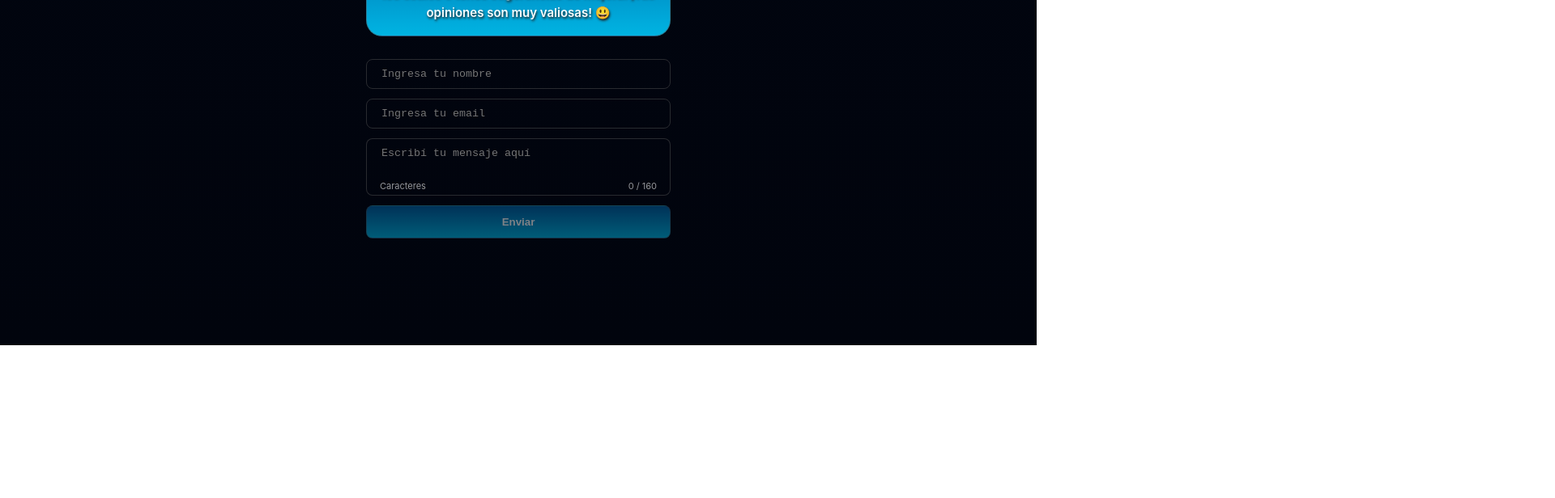
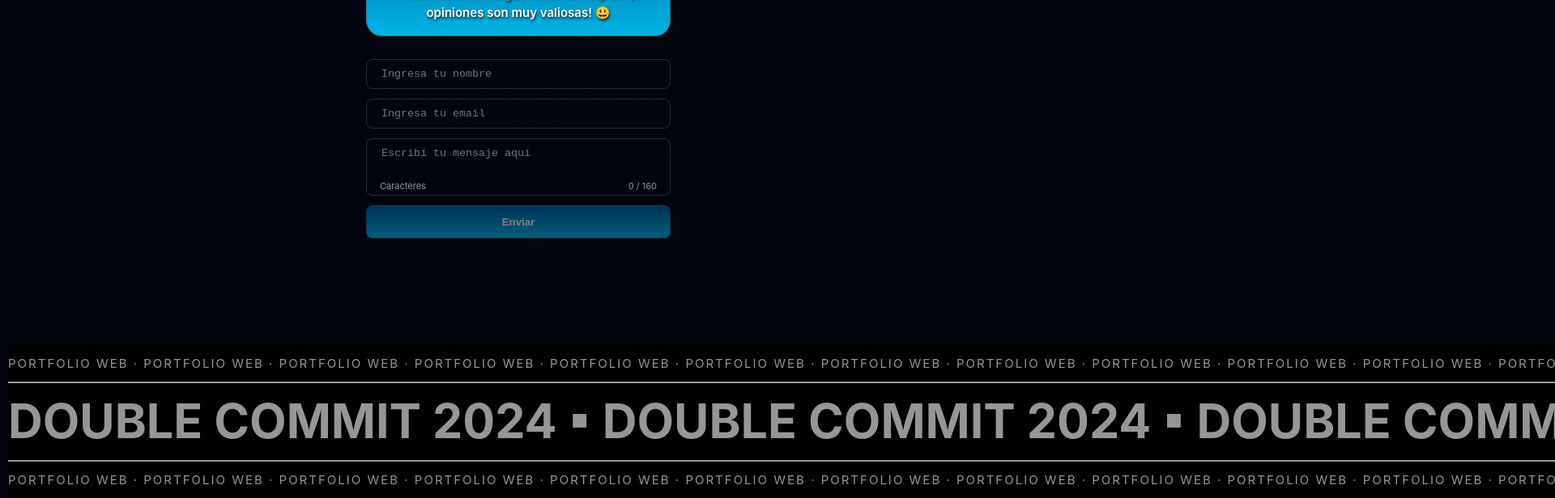
Before and after one commit to solidsnk86/double-commit, a Vue app: page / in a window 1280 px wide. Shown: the part 2877-3493 px from the top of the page at 81% size, 1920 px wide, since content can reach past the window. Before the commit the page ends 3304 px from the top, so only its background shows below. Built offline with nearby package versions, Linux system fonts and the light colour scheme; no server answers; the database is empty.

Commit message:
new marquee component added

```diff
--- a/index.html
+++ b/index.html
@@ -6,7 +6,11 @@
     <meta name="viewport" content="width=device-width, initial-scale=1.0" />
     <meta name="theme-color" content="#0099ff" />
     <meta property="description" content="Portafolio web del grupo de la UTN-FRSR 2024" />
-    <meta property="og:image" content="/src/assets/double-commit-removebg.png" />
+    <meta property="og:url" content="https://double-commit.vercel.app/" />
+    <meta
+      property="og:image"
+      content="https://raw.githubusercontent.com/PowerSystem2024/double-commit/refs/heads/main/public/double-commit.png"
+    />
     <title>Double Commit</title>
   </head>
   <body>
--- a/src/App.vue
+++ b/src/App.vue
@@ -7,6 +7,7 @@ import ProjectsComponent from './components/ProjectsComponent.vue'
 import SectionTitle from './components/SectionTitle.vue'
 import RemainTime from './components/RemainTime.vue'
 import CommentsForm from './components/CommentsForm.vue'
+import MarqueeComponent from './components/MarqueeComponent.vue'
 </script>
 
 <template>
@@ -26,6 +27,7 @@ import CommentsForm from './components/CommentsForm.vue'
   <span id="contact"></span>
   <SectionTitle children="Comentarios" />
   <CommentsForm />
+  <MarqueeComponent />
   <FooterComponent />
 </template>
 
--- a/src/assets/base.css
+++ b/src/assets/base.css
@@ -60,4 +60,5 @@ body {
   text-rendering: optimizeLegibility;
   -webkit-font-smoothing: antialiased;
   -moz-osx-font-smoothing: grayscale;
+  overflow-x: hidden;
 }
--- /dev/null
+++ b/src/components/MarqueeComponent.vue
@@ -0,0 +1,73 @@
+<script lang="js" setup></script>
+
+<template>
+  <section class="marquee">
+    <p>
+      PORTFOLIO WEB · PORTFOLIO WEB · PORTFOLIO WEB · PORTFOLIO WEB · PORTFOLIO WEB · PORTFOLIO WEB
+      · PORTFOLIO WEB · PORTFOLIO WEB · PORTFOLIO WEB · PORTFOLIO WEB · PORTFOLIO WEB · PORTFOLIO
+      WEB ·
+    </p>
+    <div class="reverse">
+      <h3>
+        DOUBLE COMMIT 2024 ▪ DOUBLE COMMIT 2024 ▪ DOUBLE COMMIT 2024 ▪ DOUBLE COMMIT 2024 ▪
+        DOUBLE COMMIT 2024 ▪
+      </h3>
+    </div>
+    <p>
+      PORTFOLIO WEB · PORTFOLIO WEB · PORTFOLIO WEB · PORTFOLIO WEB · PORTFOLIO WEB · PORTFOLIO WEB
+      · PORTFOLIO WEB · PORTFOLIO WEB · PORTFOLIO WEB · PORTFOLIO WEB · PORTFOLIO WEB · PORTFOLIO
+      WEB ·
+    </p>
+  </section>
+</template>
+
+<style lang="css" scoped>
+section {
+  width: 500%;
+}
+p {
+  line-height: 3;
+  letter-spacing: 2px;
+}
+h3 {
+  font-size: 3.7rem;
+  font-weight: 700;
+  border-top: 2px solid #999;
+  border-bottom: 2px solid #999;
+}
+.marquee {
+  background-color: black;
+  transform: translate(10px);
+  & > * {
+    animation: marquee linear;
+    animation-timeline: view();
+    @media (prefers-reduced-motion: reduce) {
+      animation: none;
+    }
+  }
+}
+
+.reverse {
+  animation: marquee linear;
+  animation-direction: reverse;
+  animation-timeline: view();
+}
+
+.marquee-phone,
+.reverse-phone {
+  display: none;
+}
+
+@keyframes marquee {
+  to {
+    transform: translateX(-10%);
+  }
+}
+
+@media (width < 700px) {
+  .marquee,
+  .reverse {
+    display: none;
+  }
+}
+</style>
```
Also changed, not shown: public/Whatsapp_logo.svg.png (added).
